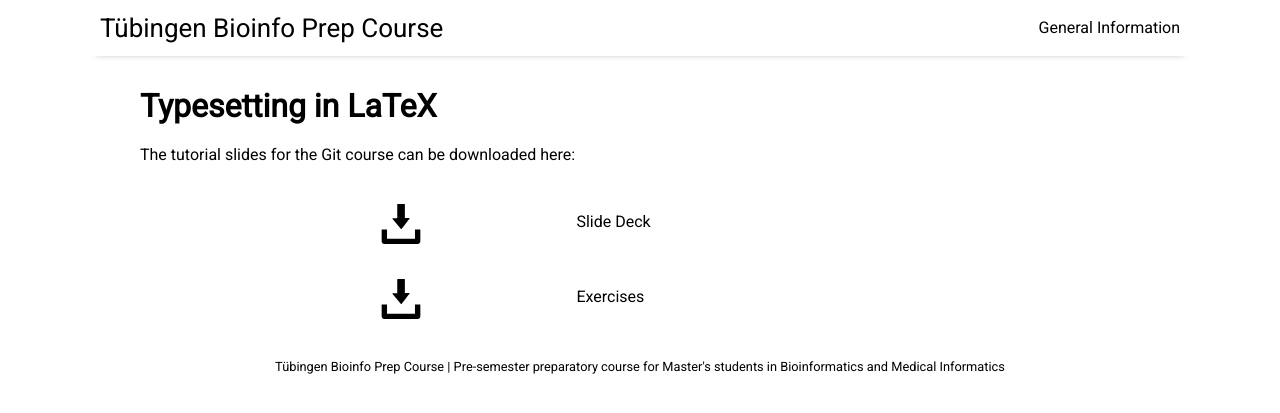
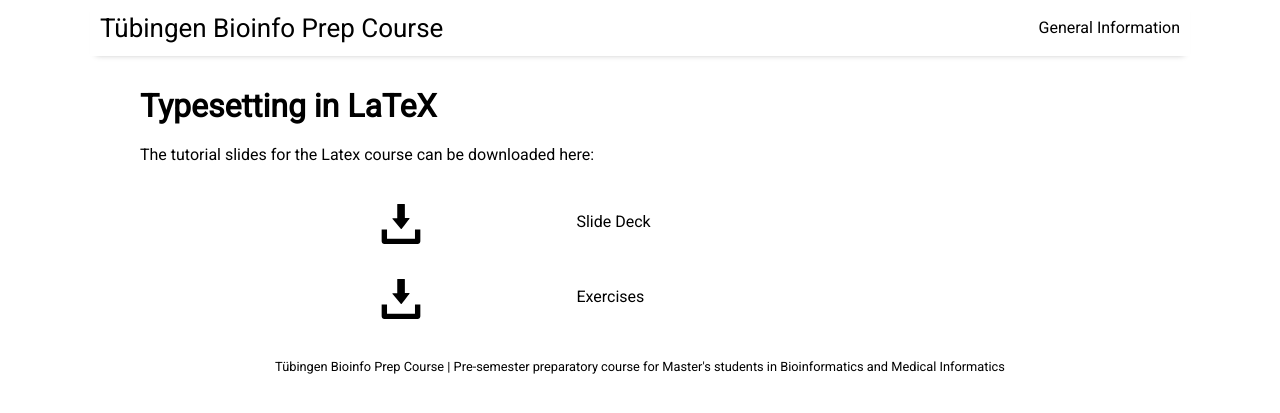
Before and after one commit to BioInfPrep/bioinfprep.github.io, a Jekyll site: the page built from _posts/0600-01-01-latex.md, in a window 1280 px wide. Shown: the top 413 px of the page. Built offline with Jekyll 4.4.1, drawn with Linux system fonts in a browser that asks for light colours; nearby versions of some CDN libraries.

Commit message:
minor changes

```diff
--- a/_posts/0600-01-01-latex.md
+++ b/_posts/0600-01-01-latex.md
@@ -1,13 +1,13 @@
 ---
 layout: post
 title: "Typesetting in LaTeX"
-author: "Paul Le"
+author: "Simone Lederer"
 categories: topic
 tags: [topic]
 image: typesetting.jpg
 ---
 
-The tutorial slides for the Git course can be downloaded here:
+The tutorial slides for the Latex course can be downloaded here:
 
 <table style="border-collapse: collapse; border:none; max-width:800px; margin:auto">
 <tr><td style="border:none"><a href="/assets/slides/BioInfPrep_LaTeX.pdf"><img style="width:40px;" src="/assets/img/save-file.svg" alt="download"/></a></td><td style="border:none">Slide Deck</td></tr>
```
Also changed, not shown: _posts/0500-01-01-python.md (line endings or trailing spaces).
